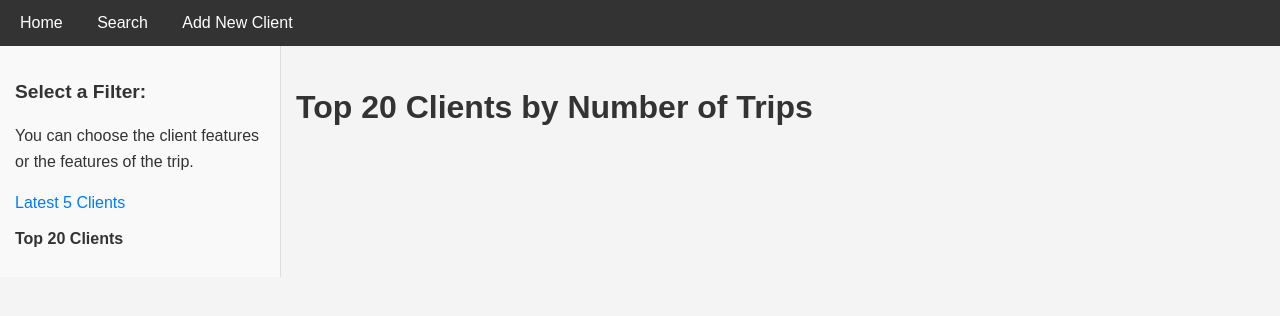
After one commit to iOSSergey/client-management-system, a Django app: page /top-clients/ in a window 1280 px wide. The commit adds this page. Shown: the top 316 px of the page. Run offline with Django 5.2, Linux system fonts and the light colour scheme; data that the repository does not hold is empty.

Commit message:
:sparkles: Add top-20 clients view with trip count annotation

```diff
--- a/clients/templates/clients/latest_clients.html
+++ b/clients/templates/clients/latest_clients.html
@@ -7,7 +7,7 @@
 <p>You can choose the client features or the features of the trip.</p>
 <ul>
     <li><strong>Latest 5 Clients</strong></li>
-    <li><a href="#">Top 20 Clients</a></li>
+    <li><a href="{% url 'top_clients' %}">Top 20 Clients</a></li>
 </ul>
 {% endblock %}
 
--- /dev/null
+++ b/clients/templates/clients/top_clients.html
@@ -0,0 +1,25 @@
+{% extends 'clients/base.html' %}
+
+{% block title %}Top 20 Clients{% endblock %}
+
+{% block sidebar %}
+<h2>Select a Filter:</h2>
+<p>You can choose the client features or the features of the trip.</p>
+<ul>
+    <li><a href="{% url 'latest_clients' %}">Latest 5 Clients</a></li>
+    <li><strong>Top 20 Clients</strong></li>
+</ul>
+{% endblock %}
+
+{% block content %}
+<h1>Top 20 Clients by Number of Trips</h1>
+<ul>
+    {% for client in clients %}
+    <li>
+        <a href="{% url 'client_detail' client.id %}">
+            {{ client.last_name }} {{ client.first_name }} {{ client.middle_name|default_if_none:"" }} - {{ client.trip_count }} trips
+        </a>
+    </li>
+    {% endfor %}
+</ul>
+{% endblock %}
--- a/clients/urls.py
+++ b/clients/urls.py
@@ -3,6 +3,7 @@ from . import views
 
 urlpatterns = [
     path('', views.latest_clients, name='latest_clients'),
+    path('top-clients/', views.top_clients, name='top_clients'),
     path('client/<int:client_id>/', views.client_detail, name='client_detail'),
     path('search/', views.search_clients, name='search_clients'),
     path('add-client/', views.add_client, name='add_client'),
--- a/clients/views.py
+++ b/clients/views.py
@@ -1,5 +1,6 @@
 # views.py
 from django.shortcuts import render, redirect, get_object_or_404
+from django.db.models import Count
 from .models import Client
 from django.db.models import Q
 from .forms import ClientForm
@@ -9,6 +10,11 @@ def latest_clients(request):
     # Получаем последних 5 клиентов по дате создания
     clients = Client.objects.order_by('-id')[:5]
     return render(request, 'clients/latest_clients.html', {'clients': clients})
+
+
+def top_clients(request):
+    clients = Client.objects.annotate(trip_count=Count('trips')).order_by('-trip_count')[:20]
+    return render(request, 'clients/top_clients.html', {'clients': clients})
 
 
 def client_detail(request, client_id):
```
